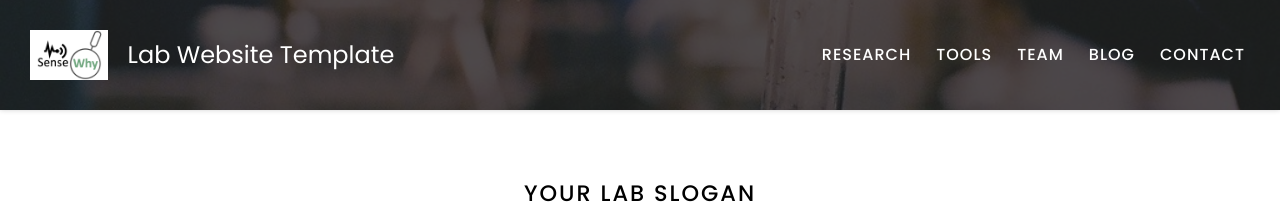
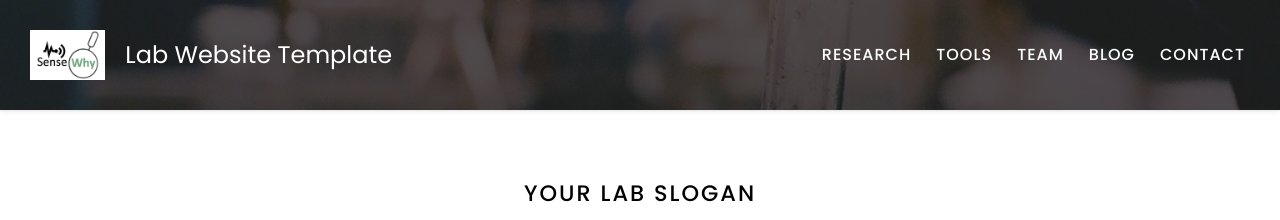
Before and after one commit to mahdipedro/SenseWhy-webs, a Jekyll site: the page built from index.md, in a window 1280 px wide. Shown: the top 220 px of the page. Built offline with Jekyll 4.4.1, drawn with Linux system fonts in a browser that asks for light colours.

Commit message:
Update _config.yaml

```diff
--- a/_config.yaml
+++ b/_config.yaml
@@ -3,7 +3,7 @@
 # site properties and page defaults
 title: Lab Website Template
 description: An easy-to-use, flexible website template for labs, with automatic citations, GitHub tag imports, pre-built components, and more.
-logo: images/sensewhy.jpg
+logo: images/logo.jpg
 header: images/background.jpg
 footer: images/background.jpg
 baseurl: /lab-website-template
```
